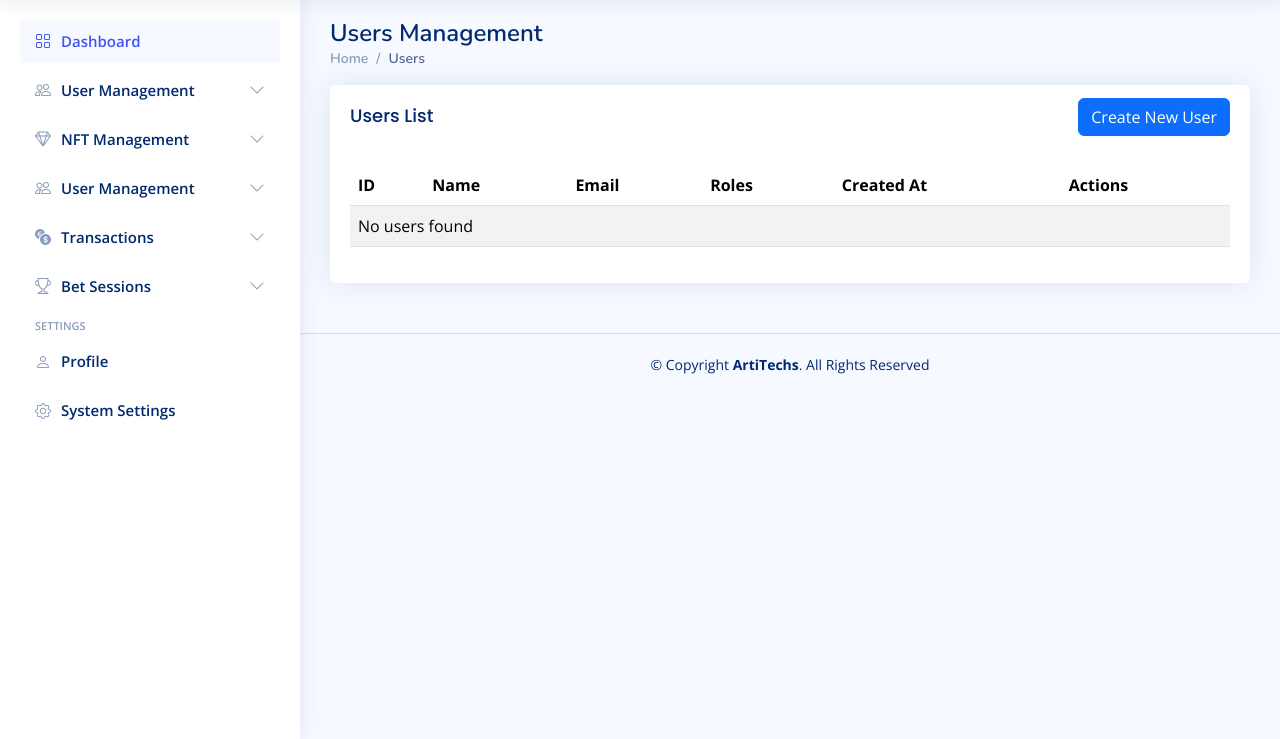
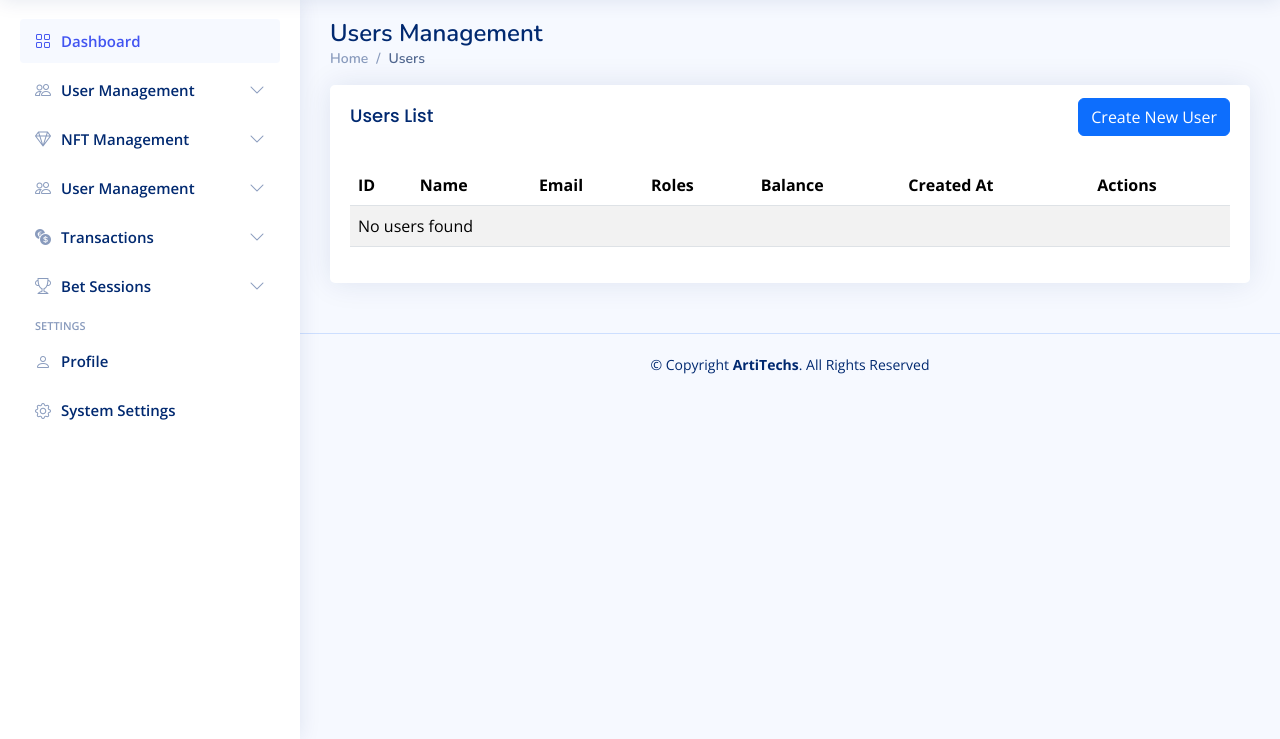
Before and after one commit to Sou9-NFT/NFT-Marketplace-Web, a Symfony app: template templates/back_user/index.html.twig in a window 1280 px wide. Shown: the part 61-800 px from the top of the page. Run offline with Twig, Linux system fonts and the light colour scheme; the template is opened without the code that fills it, so the values that code supplies are empty; some libraries are stand-ins or nearby versions.

Commit message:
Add balance column to user listings and detail views

```diff
--- a/templates/back_user/index.html.twig
+++ b/templates/back_user/index.html.twig
@@ -39,6 +39,7 @@
                                     <th>Name</th>
                                     <th>Email</th>
                                     <th>Roles</th>
+                                    <th>Balance</th>
                                     <th>Created At</th>
                                     <th>Actions</th>
                                 </tr>
@@ -54,6 +55,7 @@
                                             <span class="badge bg-primary">{{ role }}</span>
                                         {% endfor %}
                                     </td>
+                                    <td>{{ user.balance|default(0) }} ETH</td>
                                     <td>{{ user.createdAt ? user.createdAt|date('Y-m-d H:i:s') : '' }}</td>
                                     <td>
                                         <div class="btn-group" role="group">
@@ -77,7 +79,7 @@
                                 </tr>
                             {% else %}
                                 <tr>
-                                    <td colspan="6">No users found</td>
+                                    <td colspan="7">No users found</td>
                                 </tr>
                             {% endfor %}
                             </tbody>
--- a/templates/back_user/show.html.twig
+++ b/templates/back_user/show.html.twig
@@ -54,6 +54,10 @@
                                             <th>Created At</th>
                                             <td>{{ user.createdAt ? user.createdAt|date('Y-m-d H:i:s') : '' }}</td>
                                         </tr>
+                                        <tr>
+                                            <th>Balance</th>
+                                            <td>{{ user.balance|default(0) }} ETH</td>
+                                        </tr>
                                     </tbody>
                                 </table>
                             </div>
```
